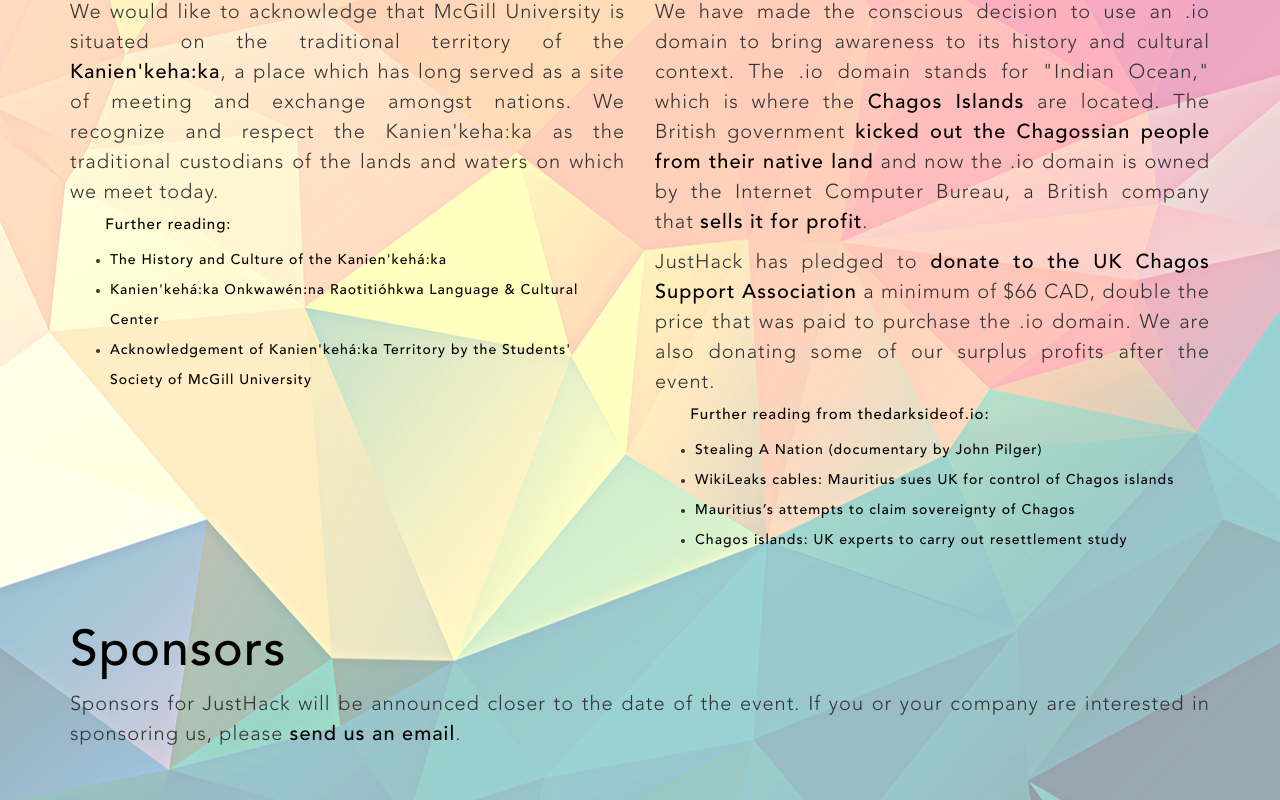
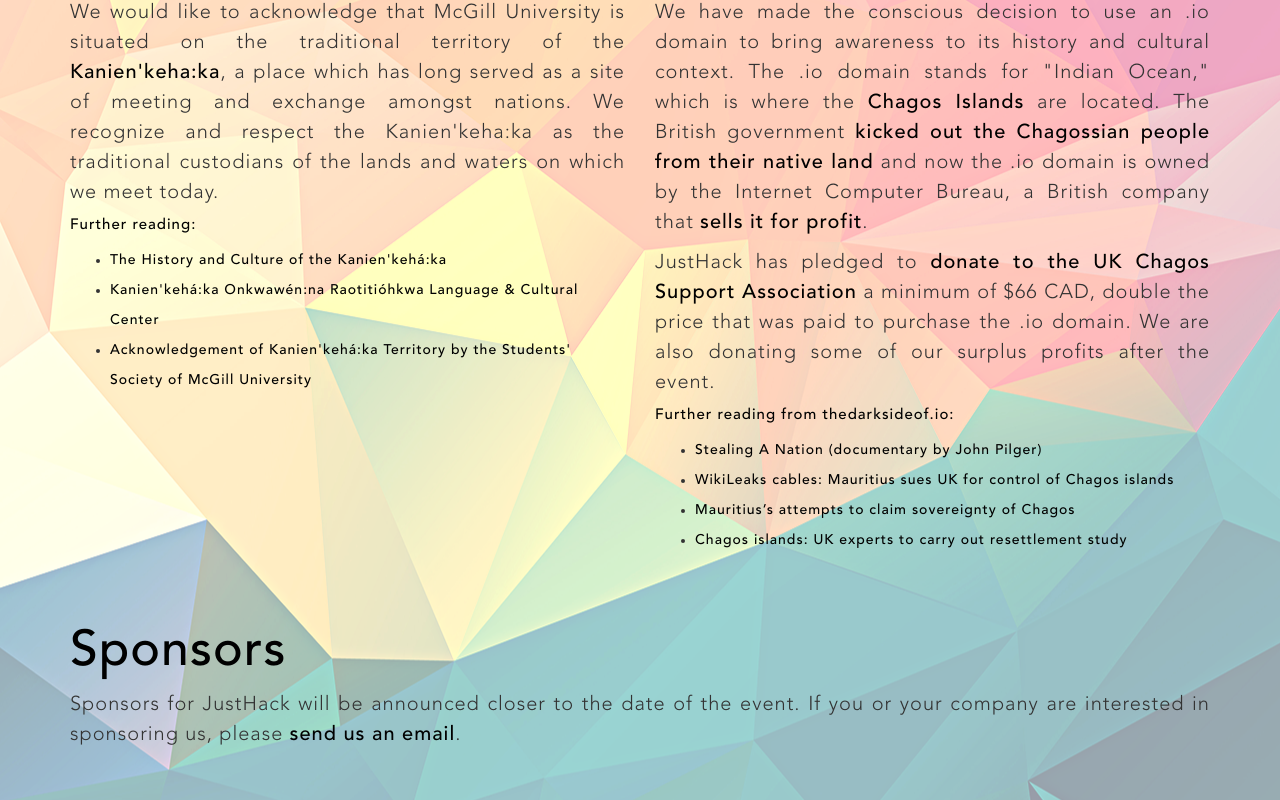
Before and after one commit to rachberg/just-hack, a plain HTML site: page index.html in a window 1280 px wide. Shown: the part 1911-2711 px from the top of the page. Drawn offline with Linux system fonts and the light colour scheme.

Commit message:
remove indentation for further reading header

```diff
--- a/css/scss/main.scss
+++ b/css/scss/main.scss
@@ -105,7 +105,7 @@ form {
 
 
 .further-reading {
-    padding-left: 2.75vw;
+    // padding-left: 2.75vw;
     font-size: 1.5rem;
 }
 
```
Also changed, not shown: css/main.css.
